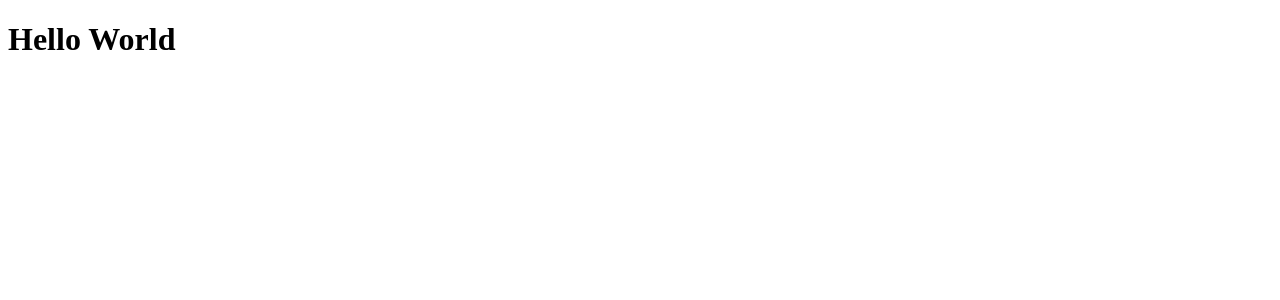
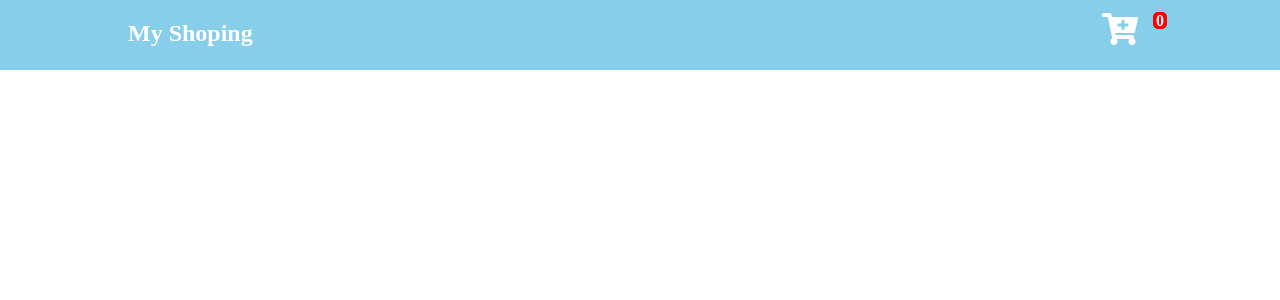
Before and after one commit to programer1983/React-My-Shoping, a React (Create React App) app: page / in a window 1280 px wide. Shown: the top 300 px of the page. Built offline with nearby package versions, Linux system fonts and the light colour scheme.

Commit message:
commit-2;

```diff
--- a/public/index.html
+++ b/public/index.html
@@ -5,6 +5,7 @@
     <meta name="viewport" content="width=device-width, initial-scale=1" />
     <meta name="theme-color" content="#000000" />
     <meta name="description" content="Web site created using create-react-app" />
+    <link rel="stylesheet" href="https://use.fontawesome.com/releases/v5.15.4/css/all.css" integrity="sha384-DyZ88mC6Up2uqS4h/KRgHuoeGwBcD4Ng9SiP4dIRy0EXTlnuz47vAwmeGwVChigm" crossorigin="anonymous"/>
     <title>React App</title>
   </head>
   <body>
--- a/src/App.js
+++ b/src/App.js
@@ -1,10 +1,11 @@
 
 import './App.css';
+import Navbar from './components/Navbar';
 
 function App() {
   return (
     <div className="App">
-      <h1>Hello World</h1>
+      <Navbar />
     </div>
   );
 }
--- /dev/null
+++ b/src/Styles/Navbar.css
@@ -0,0 +1,47 @@
+* {
+    margin: 0;
+    padding: 0;
+}
+
+nav {
+    width: 100%;
+    height: 70px;
+    background-color: skyblue;
+}
+
+.nav__box {
+    width: 80%;
+    margin: auto;
+    display: flex;
+    align-items: center;
+    justify-content: space-between;
+    line-height: 60px;
+}
+
+.my__shop {
+    font-size: 1.5rem;
+    font-weight: bold;
+    color: white;
+    font-family: cursive;
+    cursor: pointer;
+}
+
+.cart {
+    cursor: pointer;
+}
+
+.cart span:nth-child(1){
+    font-size: 2rem;
+    color: white;
+}
+
+.cart span:nth-child(2){
+    padding: 0 3px;
+    background-color: red;
+    color: white;
+    font-weight: bold;
+    border-radius: 5px;
+    position: relative;
+    top: -15px;
+    right: -15px;
+}
--- /dev/null
+++ b/src/components/Navbar.jsx
@@ -0,0 +1,19 @@
+import "./../Styles/Navbar.css"
+
+const Navbar = () => {
+  return (
+    <nav>
+        <div className="nav__box">
+            <span className="my__shop">My Shoping</span>
+            <div className="cart">
+                <span>
+                   <i class="fas fa-cart-plus"></i>
+                </span>
+                <span>0</span>
+            </div>
+        </div>
+    </nav>
+  )
+}
+
+export default Navbar
--- a/src/index.js
+++ b/src/index.js
@@ -5,7 +5,5 @@ import App from './App';
 
 const root = ReactDOM.createRoot(document.getElementById('root'));
 root.render(
-  <React.StrictMode>
     <App />
-  </React.StrictMode>
 );
```
